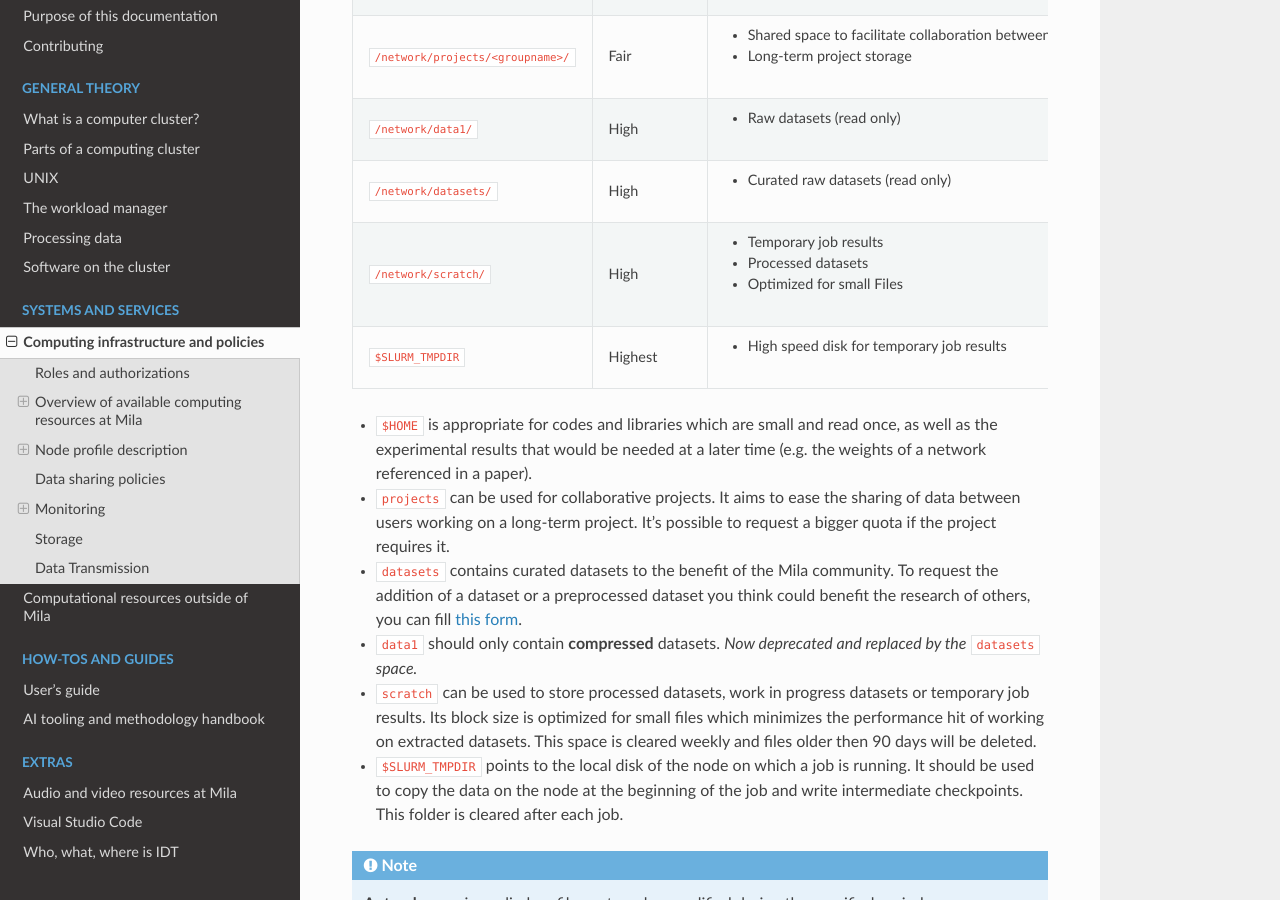
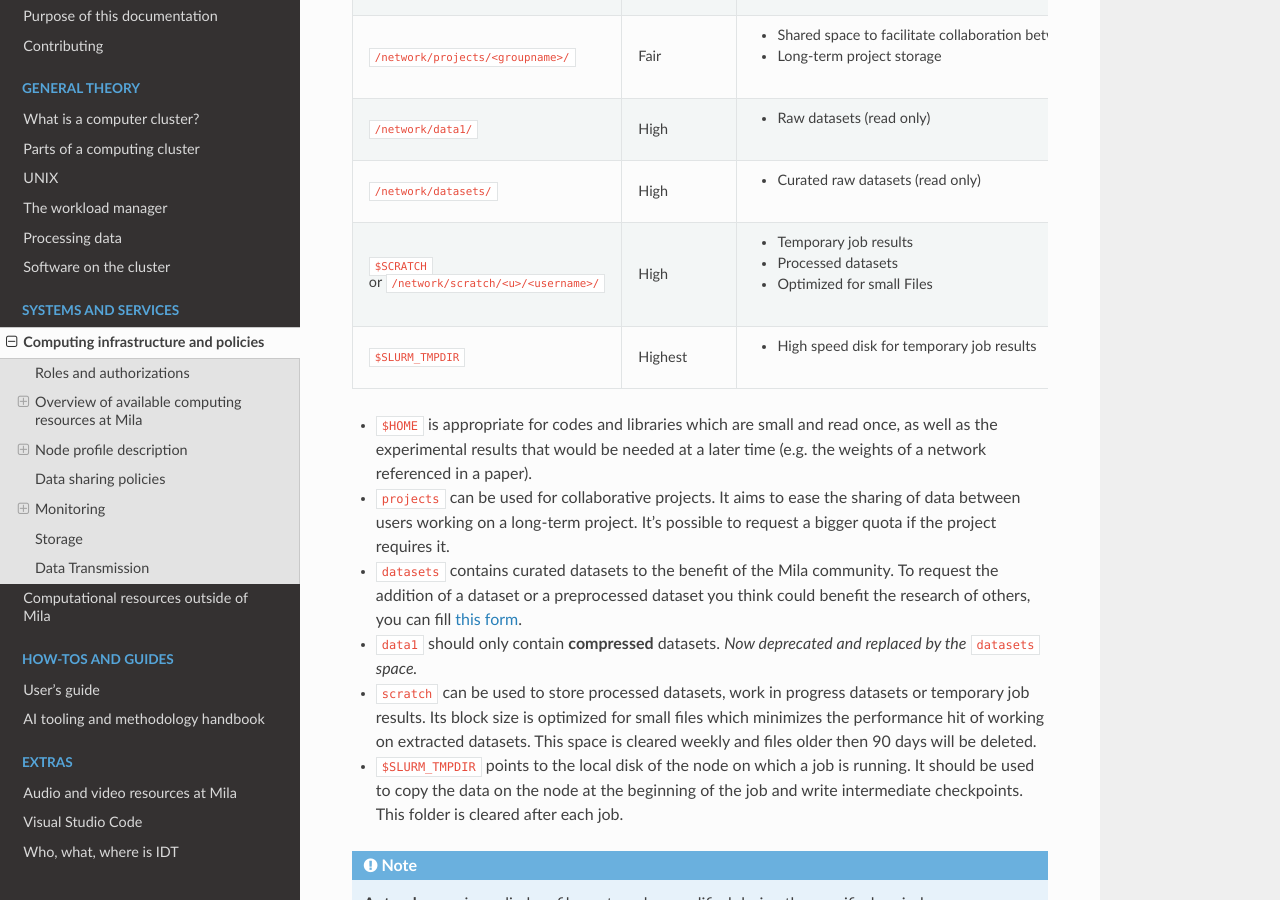
Before and after one commit to mila-iqia/mila-docs, a Sphinx documentation site: the page built from docs/Information.rst, in a window 1280 px wide and 900 px high, scrolled down 7165 px. Built offline with Sphinx 7.4.7 and the Read the Docs theme 2.0.0, drawn with Linux system fonts in a browser that asks for light colours.

Commit message:
Add path to user directory in scratch file system
The scratch is similar to $HOME with one directory per user and an
environment variable $SCRATCH to ease access to this directory.

```diff
--- a/docs/Information_storage.rst
+++ b/docs/Information_storage.rst
@@ -5,22 +5,22 @@ Storage
 =======
 
 
-=========================================== =========== ====================================== =================== ============
-Path                                        Performance Usage                                  Quota (Space/Files) Auto-cleanup
-=========================================== =========== ====================================== =================== ============
-``$HOME`` or ``/home/mila/<u>/<username>/`` Low         * Personal user space                  100G/1000K
-                                                        * Specific libraries, code, binaries
-``/network/projects/<groupname>/``          Fair        * Shared space to facilitate           200G/1000K
-                                                          collaboration between researchers
-                                                        * Long-term project storage
-``/network/data1/``                         High        * Raw datasets (read only)
-``/network/datasets/``                      High        * Curated raw datasets (read only)
-``/network/scratch/``                       High        * Temporary job results                                    90 days
-                                                        * Processed datasets
-                                                        * Optimized for small Files
-``$SLURM_TMPDIR``                           Highest     * High speed disk for temporary job    4T/-                at job end
-                                                          results
-=========================================== =========== ====================================== =================== ============
+====================================================== =========== ====================================== =================== ============
+Path                                                   Performance Usage                                  Quota (Space/Files) Auto-cleanup
+====================================================== =========== ====================================== =================== ============
+``$HOME`` or ``/home/mila/<u>/<username>/``            Low         * Personal user space                  100G/1000K
+                                                                   * Specific libraries, code, binaries
+``/network/projects/<groupname>/``                     Fair        * Shared space to facilitate           200G/1000K
+                                                                     collaboration between researchers
+                                                                   * Long-term project storage
+``/network/data1/``                                    High        * Raw datasets (read only)
+``/network/datasets/``                                 High        * Curated raw datasets (read only)
+``$SCRATCH`` or ``/network/scratch/<u>/<username>/``   High        * Temporary job results                                    90 days
+                                                                   * Processed datasets
+                                                                   * Optimized for small Files
+``$SLURM_TMPDIR``                                      Highest     * High speed disk for temporary job    4T/-                at job end
+                                                                     results
+====================================================== =========== ====================================== =================== ============
 
 * ``$HOME`` is appropriate for codes and libraries which are small and read
   once, as well as the experimental results that would be needed at a later
```
